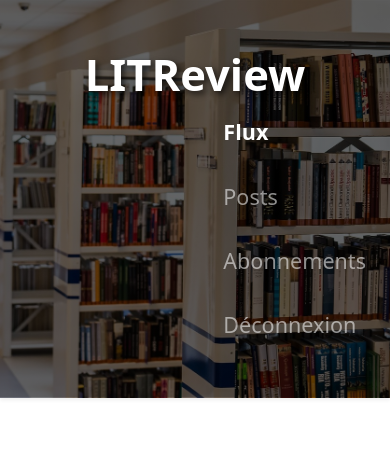
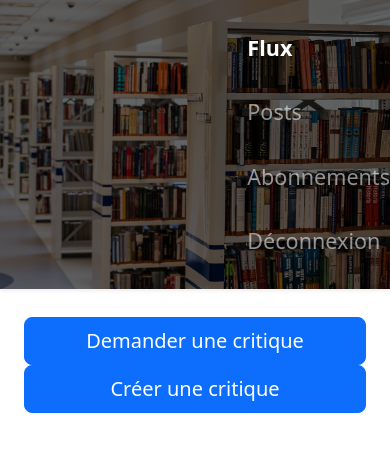
Before and after one commit to MithrandirEa/P9_LITReview, a Django app: page /flux/ in a window 390 px wide. Shown: the top 452 px of the page. Run offline with Django 5.2, Linux system fonts and the light colour scheme; a user stored in the database is signed in.

Commit message:
Ajout des boutons pour demander et créer une critique. Responsive à améliorer

```diff
--- a/src/LITReview/templates/base.html
+++ b/src/LITReview/templates/base.html
@@ -9,19 +9,15 @@
     </head>
     <body>
         {% if user.is_authenticated %}
-        <nav class="navbar navbar-expand-lg navbar-dark bg-dark sticky-top shadow-sm py-5"
+        <nav class="navbar navbar-expand-lg navbar-dark bg-dark sticky-top shadow-sm py-4"
             style="background-image: linear-gradient(rgba(0,0,0,0.6), rgba(0,0,0,0.6)),
             url('{% static 'image\header_banner_2.jpg' %}');
             background-size: cover; background-position: center;">
             <div class="container-fluid px-4">
-                <div class="navbar-brand d-none d-lg-block" style="flex: 1;">
-                        <span class=" fs-4 fw-light"><strong>{{ user.username }}</strong></span>
-                </div>
         {% endif %}
-                <div class="text-center" style="flex: 2;">
-                    <a class="navbar-brand m-0" href="{% url 'flux' %}">
+                    <a class="navbar-brand d-none d-lg-block" href="{% url 'flux' %}">
                         <h1 class="display-1 fw-bolder text-white" style="text-shadow: 3px 3px 6px rgba(0,0,0,0.7);">
-                            LITReview
+                            LITRevue
                         </h1>
                     </a>
                 </div>
--- a/src/LITReview/urls.py
+++ b/src/LITReview/urls.py
@@ -25,7 +25,7 @@ urlpatterns = [
 
     # Path de création de critiques et de tickets
     path('create-revue/', flux.views.create_review, name='create_review'),
-    path('create-ticket/<int:post_id>/', flux.views.create_ticket, name='create_ticket'),
+    path('create-ticket/', flux.views.create_ticket, name='create_ticket'),
 
 
 
--- a/src/flux/templates/flux/flux.html
+++ b/src/flux/templates/flux/flux.html
@@ -1,5 +1,15 @@
 {% extends 'base.html' %}
+{% load static %}
 
 {% block content %}
-
+<div class="container py-1">
+<div class="row justify-content-center mt-4">
+    <div class="col-md-3 d-grid">
+        <a href="#" class="btn btn-primary btn-lg">Demander une critique</a>
+    </div>
+    <div class="col-md-3 d-grid">
+        <a href="#" class="btn btn-primary btn-lg">Créer une critique</a>
+    </div>
+</div>
+</div>
 {% endblock content %}
```
